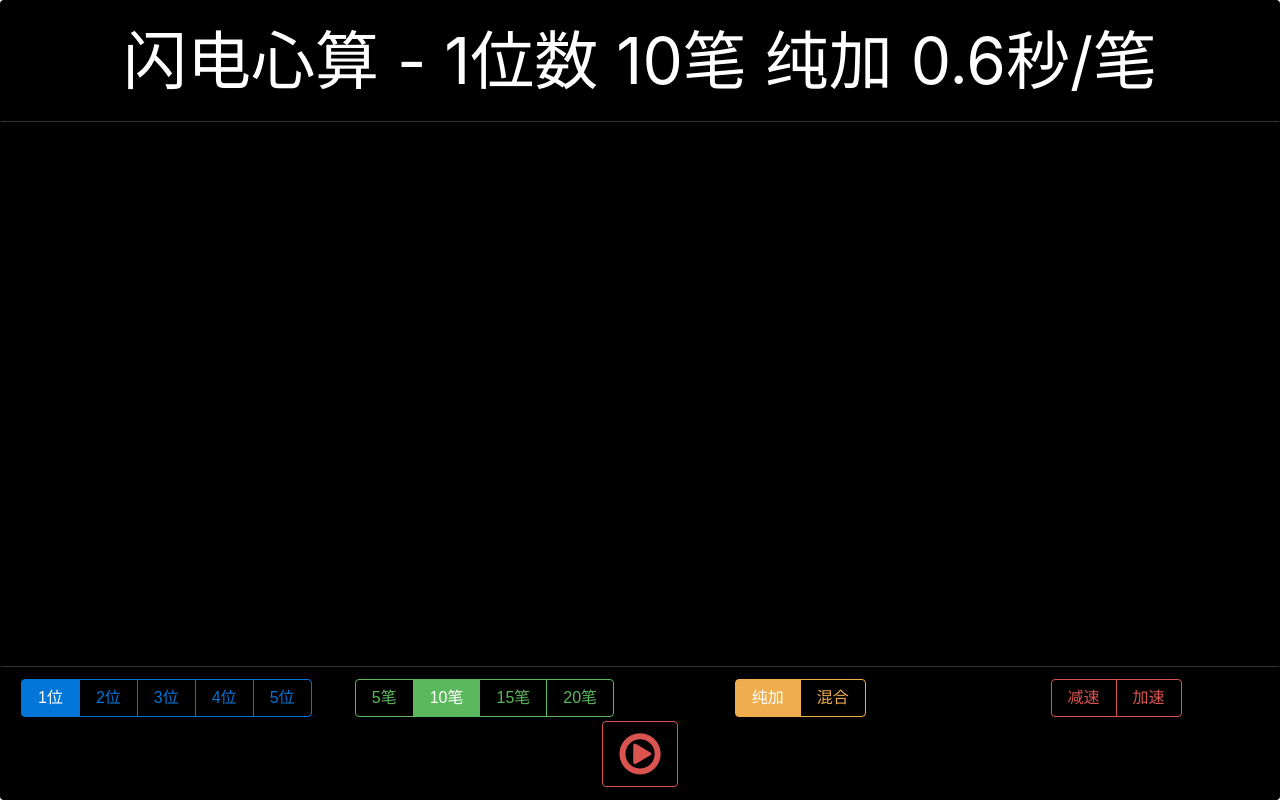
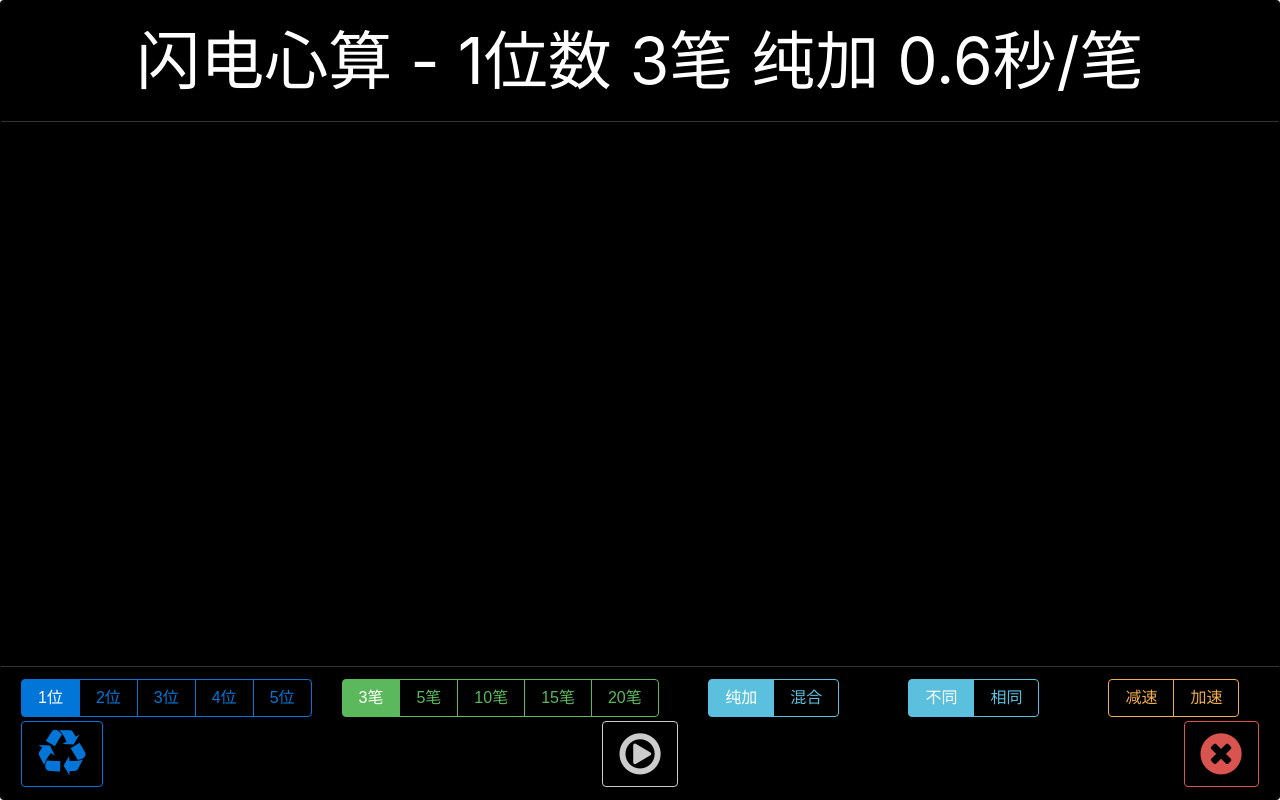
Before and after one commit to yuzhangqu/DjangoTutorial, a Django app: page /wuhan/ in a window 1280 px wide. Run offline with Django 3.2, Linux system fonts and the light colour scheme; some libraries are stand-ins or nearby versions.

Commit message:
增加3笔及同位数

```diff
--- a/flash/static/flash/js/Group.js
+++ b/flash/static/flash/js/Group.js
@@ -1,4 +1,4 @@
-function Group(digits, total, mix, negative, time) {
+function Group(digits, total, mix, negative, time, isSame = 0) {
     this.digits = digits;
     this.total = total;
     this.mix = mix;
@@ -6,6 +6,7 @@ function Group(digits, total, mix, negative, time) {
     this.nums = new Array(total);
     this.generator = new Array();
     this.millisec = time * 1000;
+    this.isSame = isSame;
     this.answer = 0;
 }
 
@@ -42,9 +43,20 @@ Group.prototype.generate = function(qIndex) {
 
 Group.prototype.nextPositiveInt = function() {
     if (this.generator.length == 0) {
-        for (var i = Math.pow(10, this.digits - 1); i < Math.pow(10, this.digits); i++) {
-            this.generator.push(i);
+        if (this.isSame && this.total < 10) {
+            for (var i = 1; i < 10; i++) {
+                var num = i;
+                for (var j = 1; j < this.digits; j++) {
+                    num = num * 10 + i;
+                }
+                this.generator.push(num);
+            }
+        } else {
+            for (var i = Math.pow(10, this.digits - 1); i < Math.pow(10, this.digits); i++) {
+                this.generator.push(i);
+            }
         }
+
         for (var i = this.generator.length - 1; i > 0; i--) {
             var j = Math.floor(Math.random() * (i + 1));
             var temp = this.generator[i];
--- a/flash/static/flash/js/wuhan.js
+++ b/flash/static/flash/js/wuhan.js
@@ -2,9 +2,10 @@ var timegap = [0, 6, 7, 9, 10, 12];  // 0.几秒
 var mixStrs = ["纯加", "混合"];
 var headText = "闪电心算 -";
 var digitVal = 1; // 位数
-var numVal = 10; // 总笔数
+var numVal = 3; // 总笔数
 var mixIndex = 0; // 混合 OR 纯加
 var mixVal = 0; // 负数的笔数
+var isSame = 0; // 相同
 var speed = timegap[1];  // 一笔0.几秒
 
 function init() {
@@ -32,6 +33,12 @@ function init() {
         } else {
             mixVal = 0;
         }
+    });
+
+    $("#same_selector button").click(function() {
+        $(this).addClass("active").siblings().removeClass("active");
+        isSame = parseInt($(this).attr("value"));
+        showTitle();
     });
 
     $(window).resize(adjustInit);
@@ -63,7 +70,7 @@ function showCount(begin, end) {
         if (begin < end - 1) {
             beep1();
         } else {
-            beep2();
+            beep1();
         }
     }
 }
@@ -90,12 +97,12 @@ function go() {
     if ($("#go").hasClass("disabled")) {
         return false;
     }
-    quiz = new Group(digitVal, numVal, 1, mixVal, numVal * speed / 10);
+    quiz = new Group(digitVal, numVal, 1, mixVal, numVal * speed / 10, isSame);
     showTitle();
     removetips(25);
     quiz.generate(mixIndex);
     $("#go").addClass("disabled");
-    $(".fa").addClass("fa-spin");
+    $(".fa-play-circle-o").addClass("fa-spin");
     setTimeout(repeat(0, 3, 1000, showCount), 0);
     setTimeout(repeat(0, 3, 1000, showMask), 0);
 }
@@ -123,3 +130,11 @@ function slowdown() {
     speed += 1;
     showTitle();
 }
+
+function gameover() {
+    window.close();
+}
+
+function switchpage() {
+    window.location.href = "single.html";
+}
--- a/flash/templates/flash/wuhan.html
+++ b/flash/templates/flash/wuhan.html
@@ -1,18 +1,16 @@
-{% load static %}
 <!DOCTYPE html>
 <html lang="en" class="fullheight">
-
-<head>
+  <head>
     <!-- Required meta tags -->
     <meta charset="utf-8">
     <meta name="viewport" content="width=device-width, initial-scale=1, shrink-to-fit=no">
     <!-- Bootstrap CSS -->
-    <link rel="stylesheet" href="{% static 'flash/css/bootstrap.min.css' %}">
-    <link rel="stylesheet" href="{% static 'flash/css/font-awesome.min.css' %}">
-    <link rel="stylesheet" href="{% static 'flash/css/main.css' %}">
-</head>
-
-<body class="fullheight" onload="init();">
+    <link rel="stylesheet" href="../css/bootstrap.min.css">
+    <link rel="stylesheet" href="../css/font-awesome.min.css">
+    <link rel="stylesheet" href="../css/main.css">
+    <title>武汉市珠心算训练</title>
+  </head>
+  <body class="fullheight" onload="init();">
     <div class="card card-inverse text-center fullheight blackwhite">
         <div class="card-header" style="font-size: 5vw"></div>
         <div class="card-block" style="display: flex;" onclick="showAnswer();">
@@ -20,7 +18,7 @@
                 <span class="spin"></span>
                 <span class="spin"></span>
             </div>
-            <h1 class="card-text" style="margin: auto; font-size: 25vw; font-family: 'KaiTi'; color: #FFF"></h1>
+            <h1 class="card-text" style="margin: auto; font-size: 25vw; font-family: 'Droid'; color: #FFF"></h1>
         </div>
         <div class="card-footer text-muted">
             <div class="row mb-1">
@@ -35,41 +33,53 @@
                 </div>
                 <div class="col">
                     <div id="num_selector" class="btn-group btn-group-md">
+                        <button type="button" class="btn btn-outline-success active" value="3">3笔</button>
                         <button type="button" class="btn btn-outline-success" value="5">5笔</button>
-                        <button type="button" class="btn btn-outline-success active" value="10">10笔</button>
+                        <button type="button" class="btn btn-outline-success" value="10">10笔</button>
                         <button type="button" class="btn btn-outline-success" value="15">15笔</button>
                         <button type="button" class="btn btn-outline-success" value="20">20笔</button>
                     </div>
                 </div>
                 <div class="col">
                     <div id="mix_selector" class="btn-group btn-group-md">
-                        <button type="button" class="btn btn-outline-warning active" value="0">纯加</button>
-                        <button type="button" class="btn btn-outline-warning" value="1">混合</button>
+                        <button type="button" class="btn btn-outline-info active" value="0">纯加</button>
+                        <button type="button" class="btn btn-outline-info" value="1">混合</button>
+                    </div>
+                </div>
+                <div class="col">
+                    <div id="same_selector" class="btn-group btn-group-md">
+                        <button type="button" class="btn btn-outline-info active" value="0">不同</button>
+                        <button type="button" class="btn btn-outline-info" value="1">相同</button>
                     </div>
                 </div>
                 <div class="col">
                     <div id="speed_selector" class="btn-group btn-group-md">
-                        <button type="button" class="btn btn-outline-danger" onclick="slowdown();">减速</button>
-                        <button type="button" class="btn btn-outline-danger" onclick="speedup();">加速</button>
+                        <button type="button" class="btn btn-outline-warning" onclick="slowdown();">减速</button>
+                        <button type="button" class="btn btn-outline-warning" onclick="speedup();">加速</button>
                     </div>
                 </div>
             </div>
             <div class="row">
+                <div class="col-1">
+                    <button id="switchpage" type="button" class="btn btn-outline-primary" onclick="switchpage();"><i class="fa fa-3x fa-recycle" aria-hidden="true"></i></button>
+                    </div>
                 <div class="col">
-                    <button id="go" type="button" class="btn btn-outline-danger" onclick="go();"><i class="fa fa-3x fa-play-circle-o" aria-hidden="true"></i></button>
+                    <button id="go" type="button" class="btn btn-outline-secondary" onclick="go();"><i class="fa fa-3x fa-play-circle-o" aria-hidden="true"></i></button>
                 </div>
+                <div class="col-1">
+                    <button id="gameover" type="button" class="btn btn-outline-danger" onclick="gameover();"><i class="fa fa-3x fa-times-circle" aria-hidden="true"></i></button>
+                    </div>
             </div>
         </div>
     </div>
     <!-- jQuery first, then Tether, then Bootstrap JS. -->
-    <script src="{% static 'flash/js/jquery-3.2.0.min.js' %}"></script>
-    <script src="{% static 'flash/js/tether.min.js' %}"></script>
-    <script src="{% static 'flash/js/bootstrap.min.js' %}"></script>
-    <script src="{% static 'flash/js/jquery.number.min.js' %}"></script>
-    <script src="{% static 'flash/js/Group.js' %}"></script>
-    <script src="{% static 'flash/js/main.js' %}"></script>
-    <script src="{% static 'flash/js/wuhan.js' %}"></script>
-    <script src="{% static 'flash/js/beep.js' %}"></script>
-</body>
-
+    <script src="../js/jquery-3.2.0.min.js"></script>
+    <script src="../js/tether.min.js"></script>
+    <script src="../js/bootstrap.min.js"></script>
+    <script src="../js/jquery.number.min.js"></script>
+    <script src="../js/Group.js"></script>
+    <script src="../js/main.js"></script>
+    <script src="../js/wuhan.js"></script>
+    <script src="../js/beep.js"></script>
+  </body>
 </html>
```
